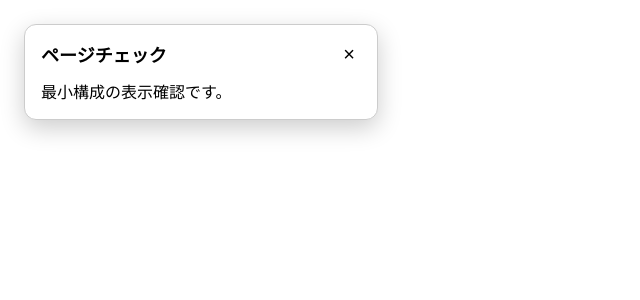
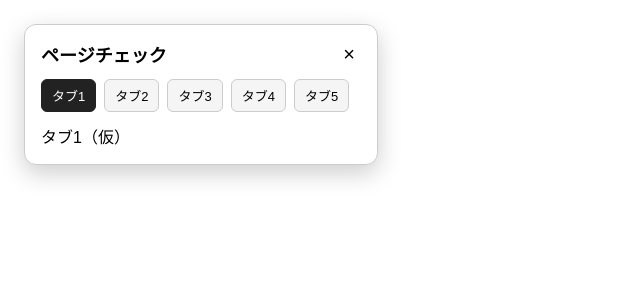
Before and after one commit to N-H-fujita/bookmarklet-check, a React app: page / in a window 1280 px wide. Shown: the top 300 px of the page, without its empty margins (0-640 px from the left). Built offline with nearby package versions, Linux system fonts and the light colour scheme; the HTML template or start-up script is replaced by a standard one.

Commit message:
feat: add tab UI

```diff
--- a/src/App.jsx
+++ b/src/App.jsx
@@ -1,8 +1,19 @@
-import React from "react";
+import React, { useState } from "react";
 
 export default function App({ onClose }) {
+  const tabs = [
+    { id: "tab1", label: "タブ1" },
+    { id: "tab2", label: "タブ2" },
+    { id: "tab3", label: "タブ3" },
+    { id: "tab4", label: "タブ4" },
+    { id: "tab5", label: "タブ5" },
+  ];
+
+  const [activeTab, setActiveTab] = useState(tabs[0].id);
+
   return (
     <div style={modalStyle}>
+      {/* ヘッダー */}
       <div style={headerStyle}>
         <h2 style={{ margin: 0, fontSize: "18px" }}>ページチェック</h2>
 
@@ -11,7 +22,30 @@ export default function App({ onClose }) {
         </button>
       </div>
 
-      <p style={{ margin: "12px 0 0" }}>最小構成の表示確認です。</p>
+      {/* タブ */}
+      <div style={tabListStyle}>
+        {tabs.map((tab) => (
+          <button
+            key={tab.id}
+            onClick={() => setActiveTab(tab.id)}
+            style={{
+              ...tabStyle,
+              ...(activeTab === tab.id ? activeTabStyle : {}),
+            }}
+          >
+            {tab.label}
+          </button>
+        ))}
+      </div>
+
+      {/* コンテンツ */}
+      <div style={contentStyle}>
+        {activeTab === "tab1" && <div>タブ1（仮）</div>}
+        {activeTab === "tab2" && <div>タブ2（仮）</div>}
+        {activeTab === "tab3" && <div>タブ3（仮）</div>}
+        {activeTab === "tab4" && <div>タブ4（仮）</div>}
+        {activeTab === "tab5" && <div>タブ5（仮）</div>}
+      </div>
     </div>
   );
 }
@@ -42,3 +76,29 @@ const closeButtonStyle = {
   fontSize: "20px",
   cursor: "pointer",
 };
+
+const tabListStyle = {
+  display: "flex",
+  gap: "8px",
+  marginTop: "12px",
+  flexWrap: "wrap",
+};
+
+const tabStyle = {
+  padding: "6px 10px",
+  border: "1px solid #ccc",
+  background: "#f5f5f5",
+  borderRadius: "6px",
+  cursor: "pointer",
+  fontSize: "13px",
+};
+
+const activeTabStyle = {
+  background: "#222",
+  color: "#fff",
+  borderColor: "#222",
+};
+
+const contentStyle = {
+  marginTop: "12px",
+};
```
